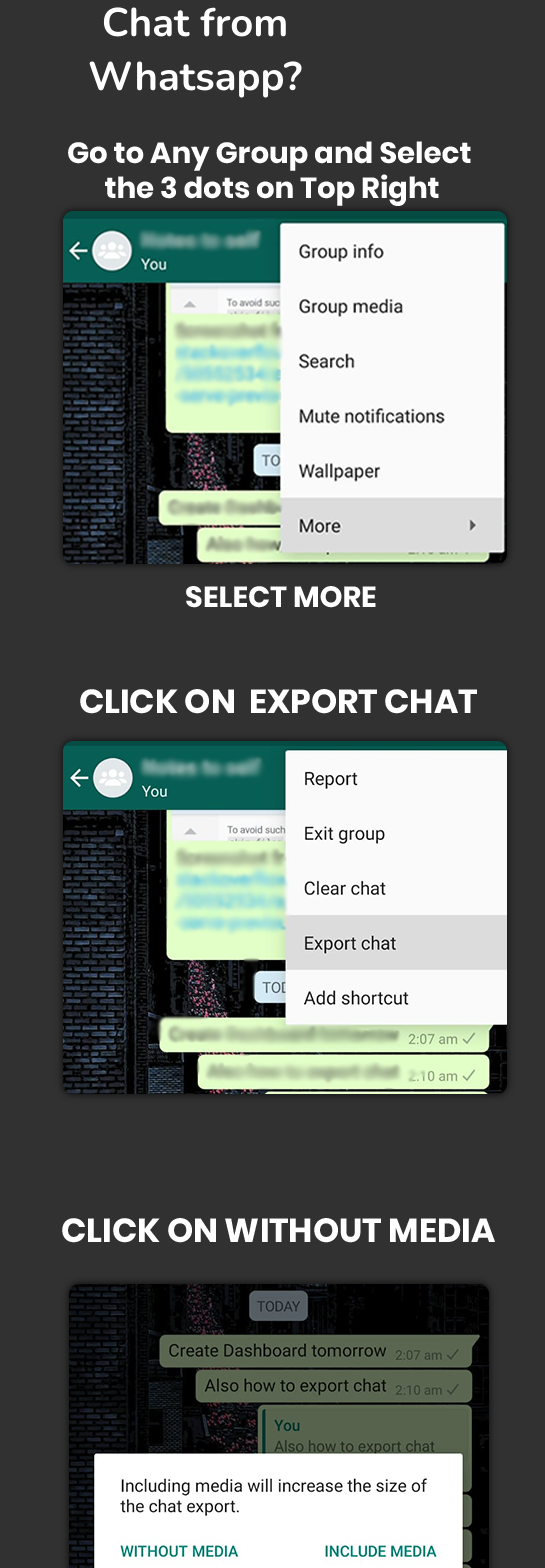
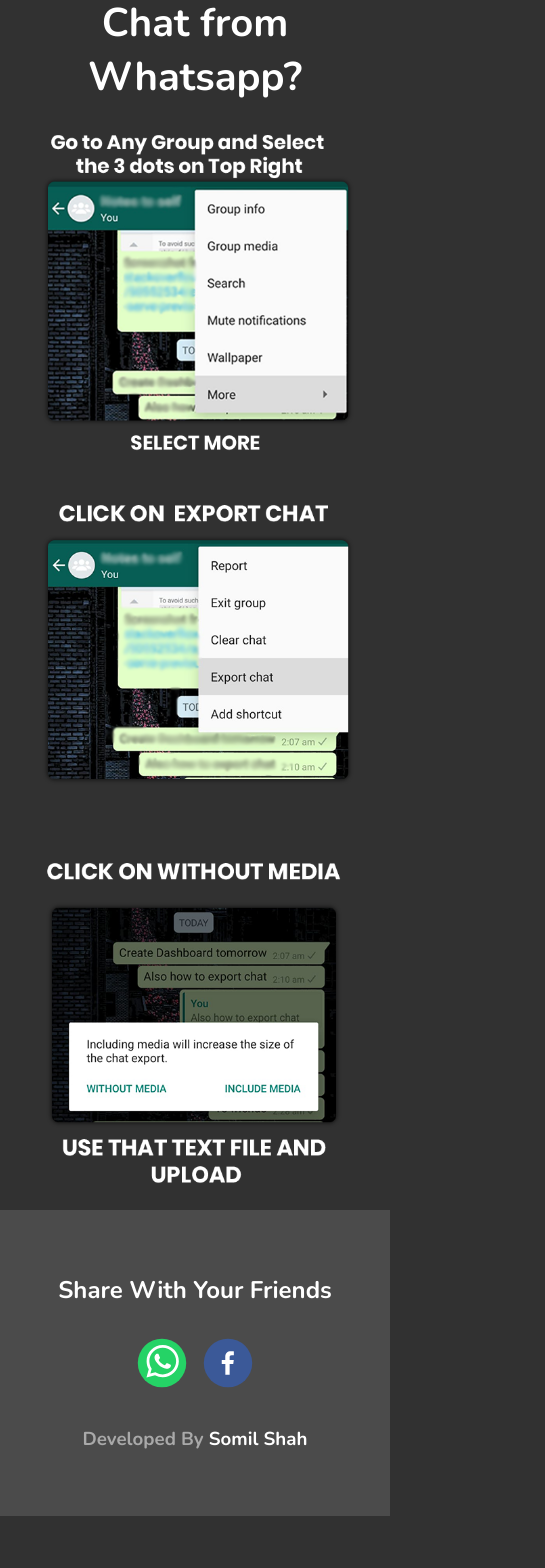
Before and after one commit to cw-somil/Whatsapp-Chat-Analysis, a React (Create React App) app: page / in a window 390 px wide. Shown: the part 1320-2888 px from the top of the page, 545 px wide, since content can reach past the window. After the commit the page ends 2836 px from the top, so only its background shows below. Built offline with nearby package versions, Linux system fonts and the light colour scheme.

Commit message:
Improved Responsiveness

```diff
--- a/src/components/Steps.js
+++ b/src/components/Steps.js
@@ -17,9 +17,9 @@
       >
         How to Export Chat from Whatsapp?
       </h1>
-      <img src={step1} />
-      <img src={step2} />
-      <img src={step3} />
+      <img className="howto" src={step1} />
+      <img className="howto" src={step2} />
+      <img className="howto" src={step3} />
     </div>
   )
 }
--- a/src/css/main.css
+++ b/src/css/main.css
@@ -446,6 +446,10 @@
   margin-top: 4rem;
 }
 
+.howto {
+  max-width: 100%;
+}
+
 @media screen and (max-width: 700px) {
   .container {
     padding: 1rem;
--- a/src/css/main.scss
+++ b/src/css/main.scss
@@ -37,6 +37,9 @@
   margin-top: 4rem;
 }
 
+.howto {
+  max-width: 100%;
+}
 @media screen and (max-width: 700px) {
   .container {
     padding: 1rem;
```
Also changed, not shown: 1 other file (tests, documents, lock files or other folders).
